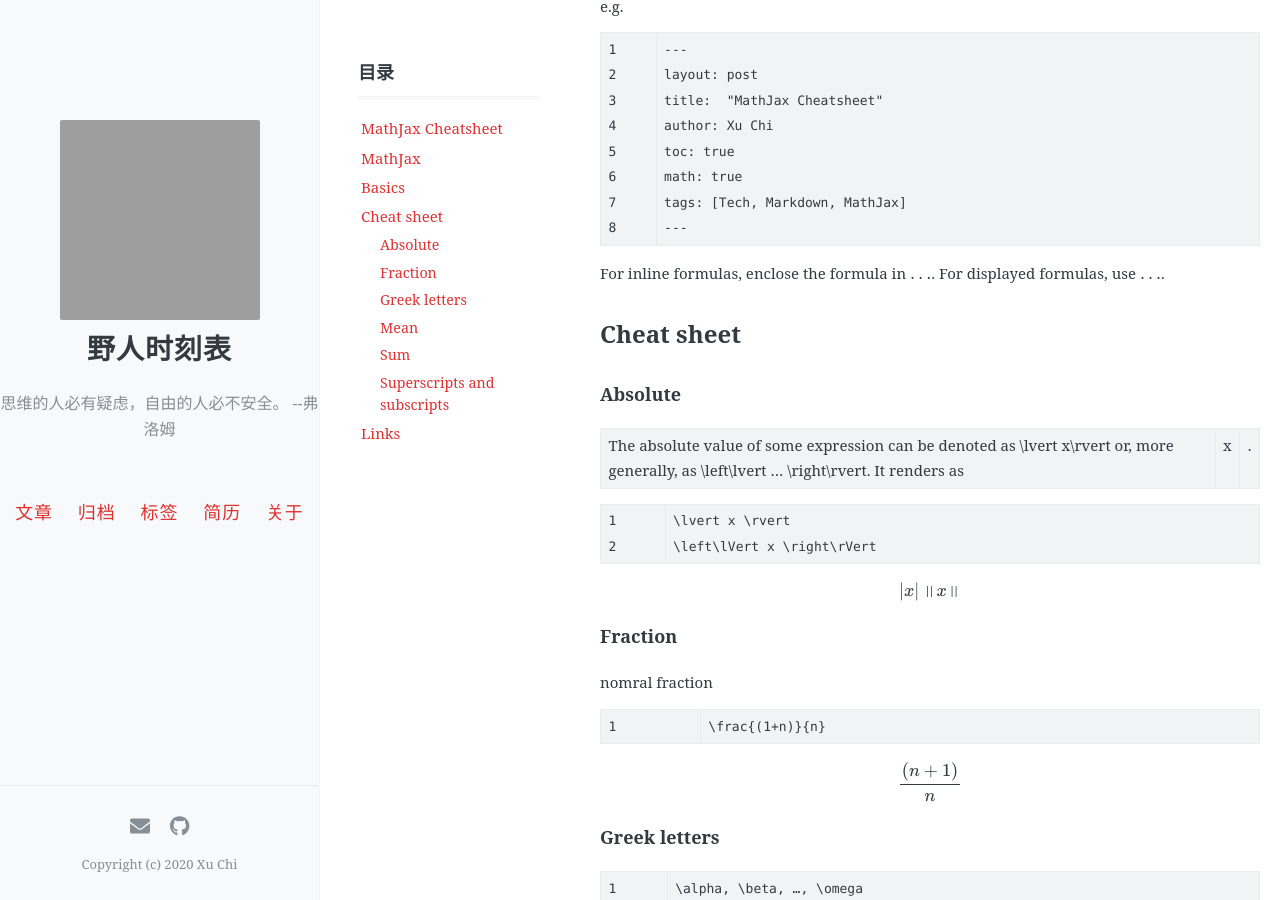
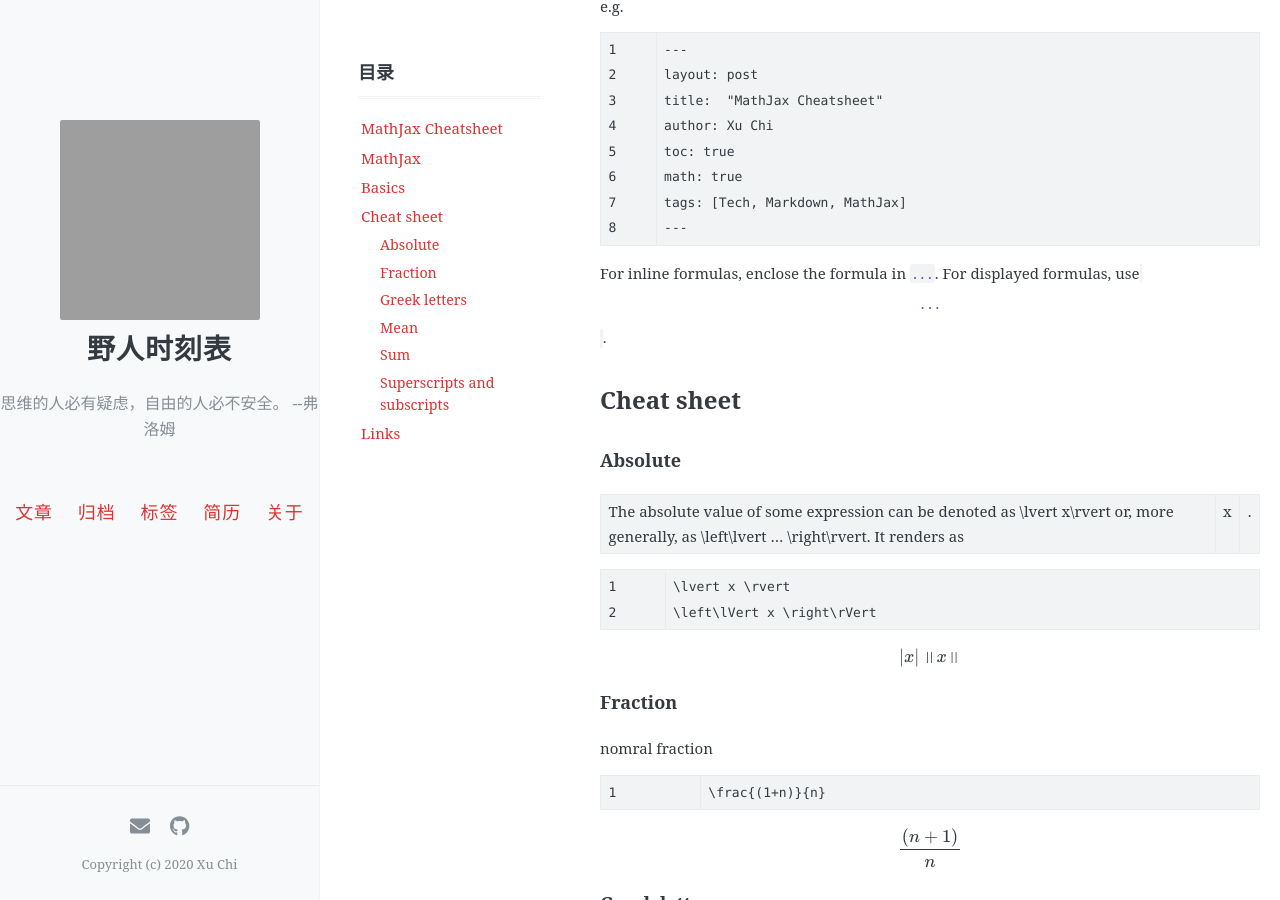
Before and after one commit to xuchi16/Lukathis.github.io, a Jekyll site: the page built from _posts/markdown/2020-11-07-MathJax.markdown, in a window 1280 px wide and 900 px high, scrolled down 403 px. Built offline with Jekyll 4.4.1, drawn with Linux system fonts in a browser that asks for light colours; formulas are drawn with MathJax 3; comment, search, counter and statistics services are not loaded; grey boxes are pictures that could not be loaded.

````diff
--- a/_posts/markdown/2020-11-07-MathJax.markdown
+++ b/_posts/markdown/2020-11-07-MathJax.markdown
@@ -29,7 +29,7 @@ tags: [Tech, Markdown, MathJax]
 ```
 
 
-For inline formulas, enclose the formula in $...$. For displayed formulas, use $$...$$.
+For inline formulas, enclose the formula in `$...$`. For displayed formulas, use `$$...$$`.
 
 
 # Cheat sheet
````
